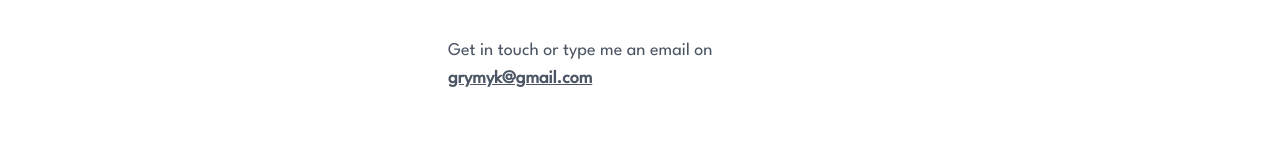
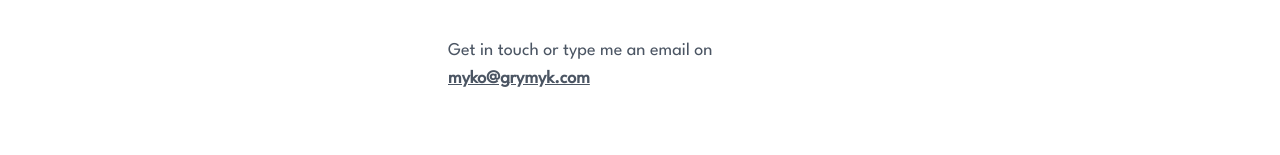
Before and after one commit to grymyk/pf_grymyk, a Next.js app: page /contact in a window 1280 px wide. Shown: the part 229-384 px from the top of the page. Built offline with nearby package versions, Linux system fonts and the light colour scheme.

Commit message:
myko email

```diff
--- a/pages/contact.js
+++ b/pages/contact.js
@@ -28,7 +28,7 @@ export default function Contact() {
                   <address className = { address_cls } >
                       { title }
                       <Link href="mailto:myko@grymyk.com">
-                        <a className = { email_cls } >grymyk@gmail.com</a>
+                        <a className = { email_cls } >myko@grymyk.com</a>
                     </Link>
                   </address>
                 </div>
```
